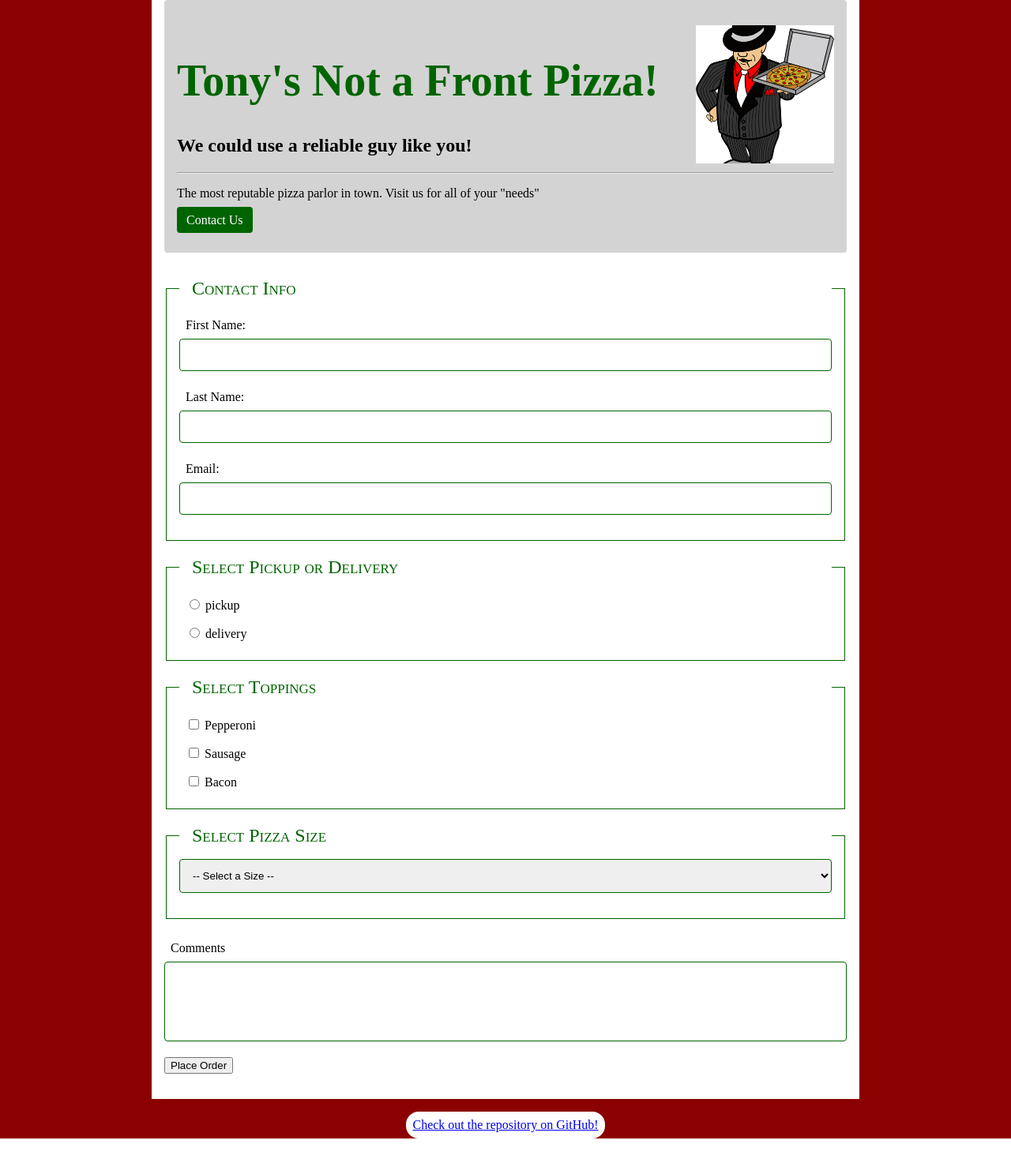
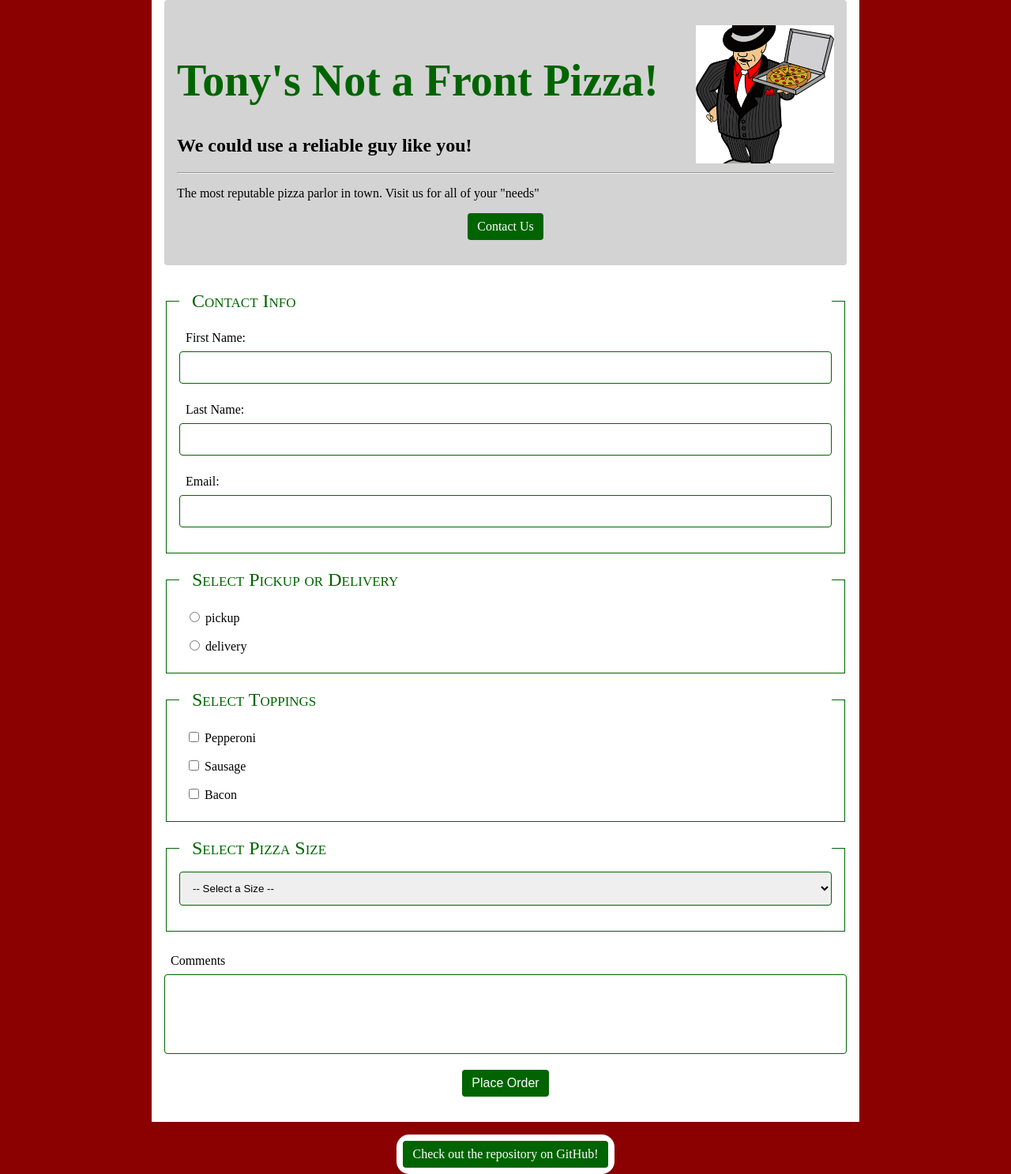
Before and after one commit to Baclooza/Pizza, a Node server app: page / in a window 1280 px wide. Shown: the whole page at 79% size. Before the commit the page ends 1442 px from the top, so only its background shows below. Run offline with Node 20, Linux system fonts and the light colour scheme.

Commit message:
Fixed unclosed tr tag and slightly updated styling

```diff
--- a/app.js
+++ b/app.js
@@ -26,9 +26,6 @@ const app = express();
 // our server to listen on
 const PORT = 3000;
 
-// Create an array to store orders
-const orders = [];
-
 // Enable static file serving
 app.use(express.static("public"));
 
@@ -44,48 +41,27 @@ app.get("/", (req, res) => {
   res.render("home");
 });
 
-// Create a route to test the database
-app.get("/db-test", async (req, res) => {
-  // try/catch block for error handling
-  try {
-    const orders = await pool.query("SELECT * FROM orders");
-
-    // Send the orders data back to the browser as JSON
-    res.send(orders[0]);
-  } catch (err) {
-    // If ANY error happened in the 'try' block, this code runs
-    // Log the error to the server console (for developers to see)
-    console.error("Database error:", err);
-
-    // Send an error response to the browser
-    // status(500) means "Internal Server Error"
-    res.status(500).send("Database error: " + err.message);
-  }
-});
-
 // Add a contact route to display a contact view page
 app.get("/contact-us", (req, res) => {
   res.render("contact");
-});
-
-// Add an order confirmation route
-app.get("/confirm-order", (req, res) => {
-  res.render("confirm");
 });
 
 // Add a route to process a pizza order
 app.post("/submit-order", async (req, res) => {
   // Create a JSON object to store order data
   const order = req.body;
+  order.timestamp = new Date();
+
   console.log(order);
 
   // Convert toppings array to a comma-delimited string
-  order.toppings = Array.isArray(order.toppings) ?
-    order.toppings.join(", ") : "";
+  order.toppings = Array.isArray(order.toppings)
+    ? order.toppings.join(", ")
+    : "";
 
   // Define a SQL query to INSERT a new order
   const sql = `INSERT INTO orders (fname, lname, email, size, method, toppings, comment)
-  VALUES(?,?,?,?,?,?,?)`;
+  VALUES (?,?,?,?,?,?,?)`;
 
   // Create an array of parameters from order data
   const params = [
@@ -103,7 +79,7 @@ app.post("/submit-order", async (req, res) => {
 
   // Get the id from the newly constructed rows
   order.id = result.insertId;
-  console.log("A new row was inserted with ID" + order.id);
+  console.log("A new row was inserted with ID: " + order.id);
 
   // Display the confirmation page
   res.render("confirm", { order });
@@ -111,14 +87,10 @@ app.post("/submit-order", async (req, res) => {
 
 // Add an admin route
 app.get("/admin", async (req, res) => {
-  // try/catch block for error handling
   try {
     const [orders] = await pool.query(
-      "SELECT * FROM orders ORDER BY timestamp DESC",
+      `SELECT * FROM orders ORDER BY timestamp DESC`,
     );
-
-    // Send the orders data back to the browser as JSON
-    console.log(orders);
 
     // Render the admin page
     res.render("admin", { orders });
--- a/public/styles/home.css
+++ b/public/styles/home.css
@@ -5,10 +5,13 @@
 body {
   background-color: var(--primary);
   margin: 0;
-    font-family: Times New Roman, Times, serif;
+  font-family:
+    Times New Roman,
+    Times,
+    serif;
 }
 
-.err{
+.err {
   color: var(--primary);
   display: none;
 }
@@ -20,25 +23,25 @@ body {
   padding: 0 1rem 2rem 1rem;
 }
 
-#header{
+header {
   background-color: var(--contrast);
-    border-radius: .25rem;
+  border-radius: 0.25rem;
   padding: 2rem 1rem;
   margin-bottom: 2rem;
 }
 
-#header img{
+header img {
   max-width: 175px;
   float: right;
 }
 
-#header h1{
+header h1 {
   font-weight: 600;
   color: darkgreen;
   font-size: 3.5rem;
 }
 
-legend{
+legend {
   color: darkgreen;
   font-variant: small-caps;
   font-size: 1.5rem;
@@ -46,35 +49,34 @@ legend{
   width: 100%;
 }
 
-fieldset{
+fieldset {
   border: 1px solid darkgreen;
   padding: 1rem;
   margin-bottom: 1.25rem;
 }
 
-label{
+label {
   display: block;
   padding: 0.5rem;
 }
 
-textarea{
+textarea {
   resize: none;
 }
-#contact-button{
-    border: none;
-    background-color: darkgreen;
-    border-color: darkgreen;
-    padding: .5rem .75rem;
-    border-radius: .25rem;
-    text-decoration: none;
-    color: white;
-    font-size: 1rem;
+
+input[type="text"],
+input[type="email"],
+select,
+textarea {
+  width: 100%;
+  border: 1px solid darkgreen;
+  border-radius: 0.25rem;
+  margin: 0rem 0rem 1rem 0rem;
+  padding: 0.75rem;
 }
 
-input[type="text"], input[type="email"], select, textarea{
-    width: 100%;
-    border: 1px solid darkgreen;
-    border-radius: .25rem;
-    margin: 0rem 0rem 1rem 0rem;
-    padding: .75rem;
+form .button,
+header .button {
+  display: flex;
+  justify-self: center;
 }
--- a/public/styles/styles.css
+++ b/public/styles/styles.css
@@ -2,6 +2,18 @@
   --primary: darkred;
   --secondary: white;
   --contrast: lightgray;
+}
+
+/* General Changes */
+.button {
+  border: none;
+  background-color: darkgreen;
+  border-color: darkgreen;
+  padding: 0.5rem 0.75rem;
+  border-radius: 0.25rem;
+  text-decoration: none;
+  color: white;
+  font-size: 1rem;
 }
 
 /* Footer */
@@ -14,6 +26,5 @@ footer div {
   justify-self: center;
   background-color: var(--secondary);
   border-radius: 1rem;
-    padding: .5rem;
-
+  padding: 0.5rem;
 }
--- a/views/confirm.ejs
+++ b/views/confirm.ejs
@@ -1,7 +1,7 @@
 <!DOCTYPE html>
 <html lang="en">
   <head>
-    <%- include('partials/head.ejs', {title: "Conformation"}) %>
+    <%- include('partials/head', {title: "Conformation"}) %>
   </head>
   <body>
     <h1>Thank you for your order, <%= order.fname %>!</h1>
@@ -14,5 +14,7 @@
     <p>Size: <%= order.size %></p>
     <p>Comment: <%= order.comment %></p>
     <p>Date and Time <%= order.timestamp %></p>
+
+    <a href="/" class="button">Order another?</a>
   </body>
 </html>
--- a/views/home.ejs
+++ b/views/home.ejs
@@ -1,14 +1,16 @@
 <!doctype html>
 <html lang="en">
+
 <head>
   <%- include('partials/head.ejs', {title: "Tony's Not a Front Pizza"}) %>
   <link rel="stylesheet" href="styles/home.css">
   <!-- Javascript -->
   <script src="scripts/pizza.js" defer></script>
 </head>
+
 <body>
   <div id="main">
-      <div id="header">
+    <header>
       <img src="images/Tony.png" alt="Trustworthy Pizza Guy" />
       <h1>Tony's Not a Front Pizza!</h1>
       <h2>We could use a reliable guy like you!</h2>
@@ -17,8 +19,8 @@
         The most reputable pizza parlor in town. Visit us for all of your
         "needs"
       </p>
-        <a id="contact-button" href="/contact-us" role="button">Contact Us</a>
-      </div>
+      <a class="button" href="/contact-us" role="button">Contact Us</a>
+    </header>
     <form id="pizza-form" action="/submit-order" method="post">
       <!-- Contact Info -->
       <fieldset>
@@ -54,21 +56,11 @@
         <legend>Select Toppings</legend>
         <span class="err" id="err-method">Select Pickup or Delivery</span>
         <label for="pepperoni">
-            <input
-              type="checkbox"
-              id="pepperoni"
-              name="toppings[]"
-              value="pepperoni"
-            />
+          <input type="checkbox" id="pepperoni" name="toppings[]" value="pepperoni" />
           Pepperoni
         </label>
         <label for="sausage">
-            <input
-              type="checkbox"
-              id="sausage"
-              name="toppings[]"
-              value="sausage"
-            />
+          <input type="checkbox" id="sausage" name="toppings[]" value="sausage" />
           Sausage
         </label>
         <label for="bacon">
@@ -93,9 +85,10 @@
       <label for="comment">Comments</label>
       <textarea rows="5" id="comment" name="comment"></textarea>
 
-        <button type="submit" id="order-button">Place Order</button>
+      <button type="submit" class="button">Place Order</button>
     </form>
   </div>
   <%- include('partials/footer') %>
 </body>
+
 </html>
--- a/views/partials/footer.ejs
+++ b/views/partials/footer.ejs
@@ -1,5 +1,5 @@
 <footer>
     <div>
-        <a href="https://github.com/Baclooza/Pizza" target="_blank">Check out the repository on GitHub!</a>
+        <a href="https://github.com/Baclooza/Pizza" target="_blank" role="button" class="button">Check out the repository on GitHub!</a>
     </div>
 </footer>
```
Also changed, not shown: views/admin.ejs (+12 -4 lines). Lines whose indentation alone changed are shown as unchanged.
